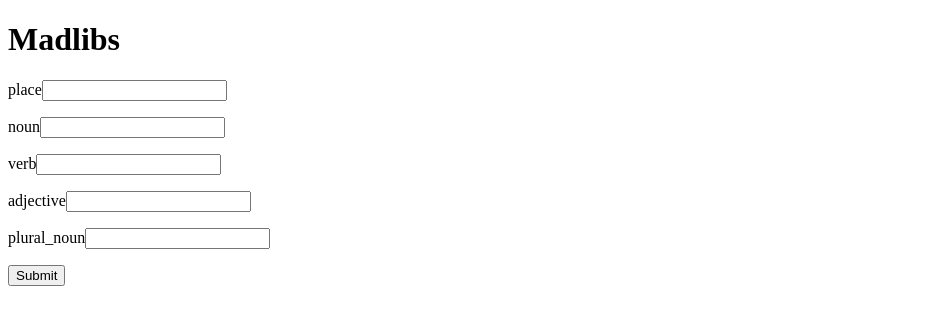
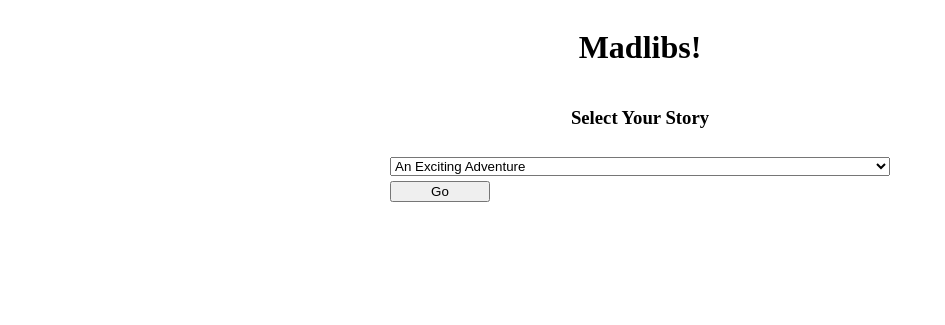
Before and after one commit to janderson77/19.2-jinja-madlibs, a Flask app: page / in a window 1280 px wide. Shown: the top 325 px of the page, without its empty margins (0-945 px from the left). Run offline with Flask 2, Linux system fonts and the light colour scheme.

Commit message:
Completely reworked the project

```diff
--- a/app.py
+++ b/app.py
@@ -1,21 +1,26 @@
-from flask import Flask, request, render_template
+from flask import Flask, render_template, request
 from flask_debugtoolbar import DebugToolbarExtension
-from stories import story
+from stories import stories
+
 app = Flask(__name__)
-app.config['SECRET_KEY'] = "oh-so-secret"
+app.config['SECRET_KEY'] = "secret"
 
 debug = DebugToolbarExtension(app)
 
+@app.route('/')
+def showids():
+    return render_template('selectstory.html', stories=stories.values())
 
-@app.route('/')
+@app.route('/questions')
 def show_home():
+    storyid = request.args["storyid"]
+    story = stories[storyid]
     prompts = story.prompts
-
-    return render_template('home.html', prompts=prompts)
-
+    return render_template('question.html', storyid=storyid, title=story.title, prompts=prompts)
 
 @app.route('/story')
 def show_story():
-    """Show story"""
+    storyid = request.args["storyid"]
+    story = stories[storyid]
     text = story.generate(request.args)
-    return render_template('story.html', text=text)
+    return render_template('story.html', title=story.title, text=text)
--- /dev/null
+++ b/static/app.css
@@ -0,0 +1,26 @@
+main {
+    display: flex;
+    flex-direction: column;
+    align-items: center;
+
+}
+
+form {
+    display: flex;
+    flex-direction: column;
+    width: 500px;
+    justify-content: space-evenly;
+    padding: 5px;
+}
+
+select {
+    margin: 5px 0;
+}
+
+form input {
+    margin: 5px 0;
+}
+
+button {
+    width: 100px;
+}
--- a/stories.py
+++ b/stories.py
@@ -1,4 +1,3 @@
-
 """Madlibs Stories."""
 
 
@@ -19,9 +18,10 @@ class Story:
         'I love to eat a good mango.'
     """
 
-    def __init__(self, words, text):
+    def __init__(self, code, title, words, text):
         """Create story with words and template text."""
-
+        self.code = code
+        self.title = title
         self.prompts = words
         self.template = text
 
@@ -39,8 +39,15 @@ class Story:
 # Here's a story to get you started
 
 
-story = Story(
+story1 = Story("history", "An Exciting Adventure",
     ["place", "noun", "verb", "adjective", "plural_noun"],
     """Once upon a time in a long-ago {place}, there lived a
        large {adjective} {noun}. It loved to {verb} {plural_noun}."""
 )
+
+story2 = Story("nonsense", "Utter nonsesnse",
+    ["place", "noun", "verb"],
+    """Holy crap! At the {place}, a {noun} totally did {verb} with another {noun}."""
+)
+
+stories = {s.code: s for s in [story1, story2]}
--- a/templates/base.html
+++ b/templates/base.html
@@ -1,13 +1,15 @@
 <!DOCTYPE html>
-    <head>
-        <meta charset="utf-8">
-        <meta http-equiv="X-UA-Compatible" content="IE=edge">
-        <title>{% block title %}{% endblock %}</title>
-        <meta name="description" content="">
-        <meta name="viewport" content="width=device-width, initial-scale=1">
-        <link rel="stylesheet" href="">
-    </head>
-    <body>
-        {% block content %} {% endblock %}
-    </body>
+<html lang="en">
+<head>
+    <meta charset="UTF-8">
+    <meta name="viewport" content="width=device-width, initial-scale=1.0">
+    <link rel="stylesheet" href="/static/app.css">
+    <title>Madlibs</title>
+</head>
+<body>
+    <main>
+        <h1>Madlibs!</h1>
+    {% block content %} {% endblock %}
+    </main>
+</body>
 </html>
--- /dev/null
+++ b/templates/selectstory.html
@@ -0,0 +1,13 @@
+{% extends 'base.html'%}
+
+{% block content %}
+<h3>Select Your Story</h3>
+    <form action="/questions">
+        <select name="storyid" id="">
+            {% for story in stories%}
+                <option value="{{story.code}}">{{story.title}}</option>
+            {% endfor %}
+        </select>
+        <button>Go</button>
+    </form>
+{% endblock%}
```
Also changed, not shown: templates/question.html (added, +12 -0 lines), templates/story.html (+3 -4 lines).
